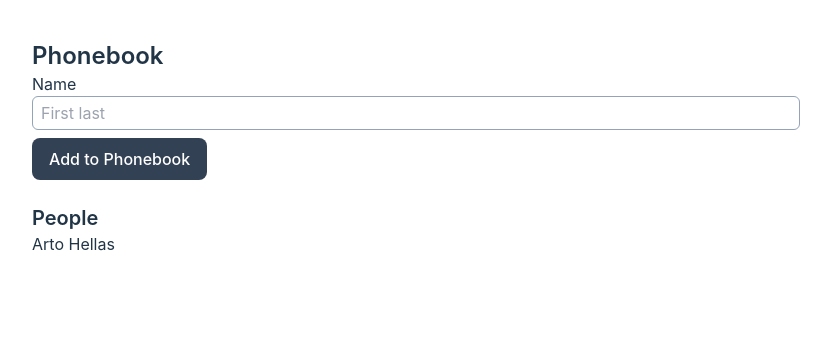
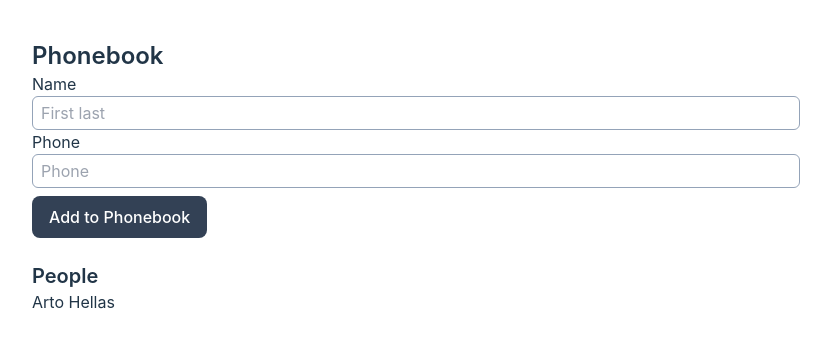
Before and after one commit to wilpola/Mooc2024, a React (Vite) app in the folder part-2/phonebook/: page / in a window 1280 px wide. Shown: the top 348 px of the page, without its empty margins (224-1055 px from the left). Built offline with nearby package versions, Linux system fonts and the light colour scheme.

Commit message:
Complete 2.8

```diff
--- a/part-2/phonebook/src/App.tsx
+++ b/part-2/phonebook/src/App.tsx
@@ -2,11 +2,12 @@ import { useState } from "react";
 
 interface IPeople {
   name: string;
+  phone?: string;
 }
 
 function App() {
   const [people, setPeople] = useState<IPeople[]>([{ name: "Arto Hellas" }]);
-  const [newPerson, setNewPerson] = useState<string>("");
+  const [newPerson, setNewPerson] = useState<IPeople>({ name: "", phone: "" });
 
   const handleAddition = (e: any) => {
     e.preventDefault(); // Prevent refresh
@@ -15,15 +16,20 @@ function App() {
      * Check for duplicates in the object array
      * @returns boolean true / false
      */
-
-    const duplicate = people.find(
-      (person) => person.name.toLowerCase() === newPerson.toLowerCase() // Check each with as a lowercase
-    );
-    if (duplicate) {
-      alert(`Person "${newPerson}" is already in the database.`);
-    } else {
-      setPeople([...people, { name: newPerson }]);
-      setNewPerson("");
+    // dont submit empty data
+    if (newPerson.name !== "" && newPerson.name !== " ") {
+      const duplicate = people.find(
+        (person) => person.name.toLowerCase() === newPerson.name.toLowerCase() // Check each with as a lowercase
+      );
+      if (duplicate) {
+        alert(`Person "${newPerson}" is already in the database.`);
+      } else {
+        setPeople([
+          ...people,
+          { name: newPerson.name, phone: newPerson.phone },
+        ]);
+        setNewPerson({ name: "", phone: "" });
+      }
     }
   };
 
@@ -37,8 +43,22 @@ function App() {
             id="name"
             className="px-2 py-1 border border-slate-400 rounded-md"
             placeholder="First last"
-            value={newPerson}
-            onChange={(e) => setNewPerson(e.target.value)}
+            value={newPerson.name}
+            onChange={(e) =>
+              setNewPerson({ ...newPerson, name: e.target.value })
+            }
+          />
+        </div>
+        <div className="flex flex-col justify-start">
+          <label htmlFor="number">Phone</label>
+          <input
+            id="number"
+            className="px-2 py-1 border border-slate-400 rounded-md"
+            placeholder="Phone"
+            value={newPerson.phone}
+            onChange={(e) =>
+              setNewPerson({ ...newPerson, phone: e.target.value })
+            }
           />
         </div>
         <button
@@ -55,7 +75,7 @@ function App() {
           .map((i: any, k: number) => {
             return (
               <p key={k} className="capitalize">
-                {i.name}
+                {i.name} {i?.phone}
               </p>
             );
           })}
```
